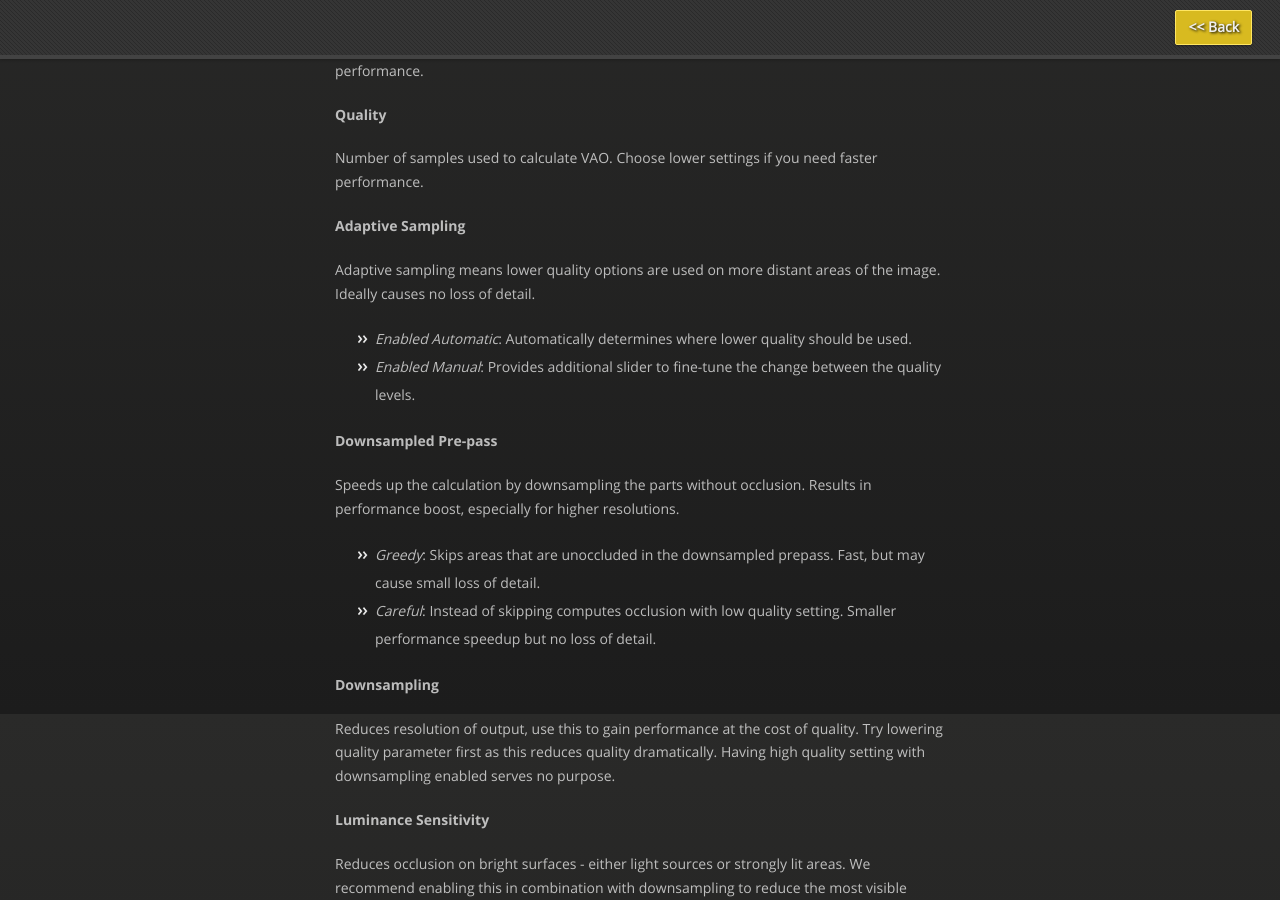
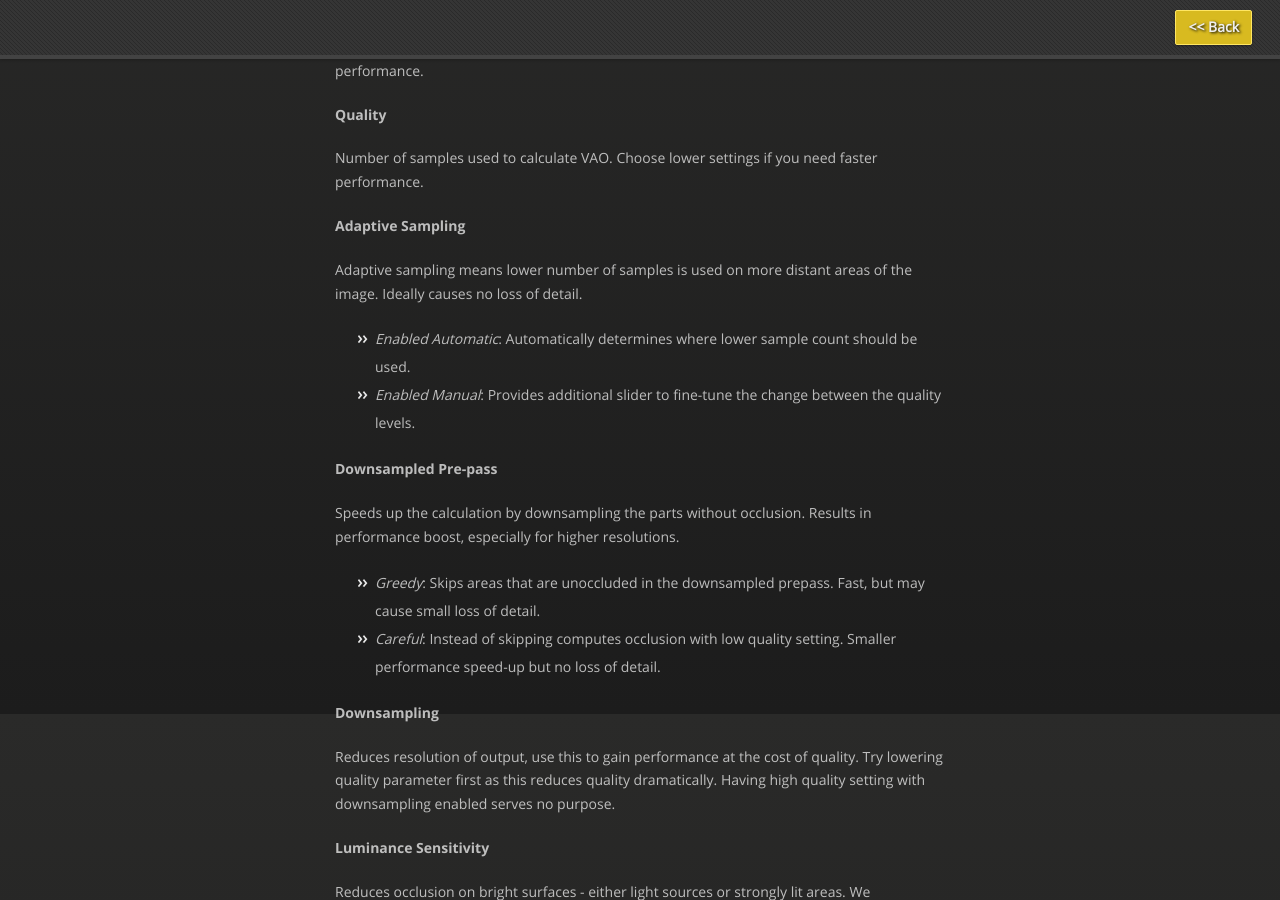
Before and after one commit to projectwilberforce/projectwilberforce.github.io, a Jekyll site: the page built from vaomanual/index.md, in a window 1280 px wide and 900 px high, scrolled down 4686 px. Built offline with Jekyll 4.4.1, drawn with Linux system fonts in a browser that asks for light colours; nearby versions of some CDN libraries.

Commit message:
small changes in vao1.5 manual

```diff
--- a/vaomanual/index.md
+++ b/vaomanual/index.md
@@ -96,9 +96,9 @@ Number of samples used to calculate VAO. Choose lower settings if you need faste
 
 **Adaptive Sampling**
 
-Adaptive sampling means lower quality options are used on more distant areas of the image. Ideally causes no loss of detail.
+Adaptive sampling means lower number of samples is used on more distant areas of the image. Ideally causes no loss of detail.
 
-- *Enabled Automatic*: Automatically determines where lower quality should be used.
+- *Enabled Automatic*: Automatically determines where lower sample count should be used.
 - *Enabled Manual*: Provides additional slider to fine-tune the change between the quality levels.
 
 **Downsampled Pre-pass**
@@ -106,7 +106,7 @@ Adaptive sampling means lower quality options are used on more distant areas of
 Speeds up the calculation by downsampling the parts without occlusion. Results in performance boost, especially for higher resolutions.
 
 - *Greedy*: Skips areas that are unoccluded in the downsampled prepass. Fast, but may cause small loss of detail.
-- *Careful*: Instead of skipping computes occlusion with low quality setting. Smaller performance speedup but no loss of detail.
+- *Careful*: Instead of skipping computes occlusion with low quality setting. Smaller performance speed-up but no loss of detail.
 
 **Downsampling**
 
```
